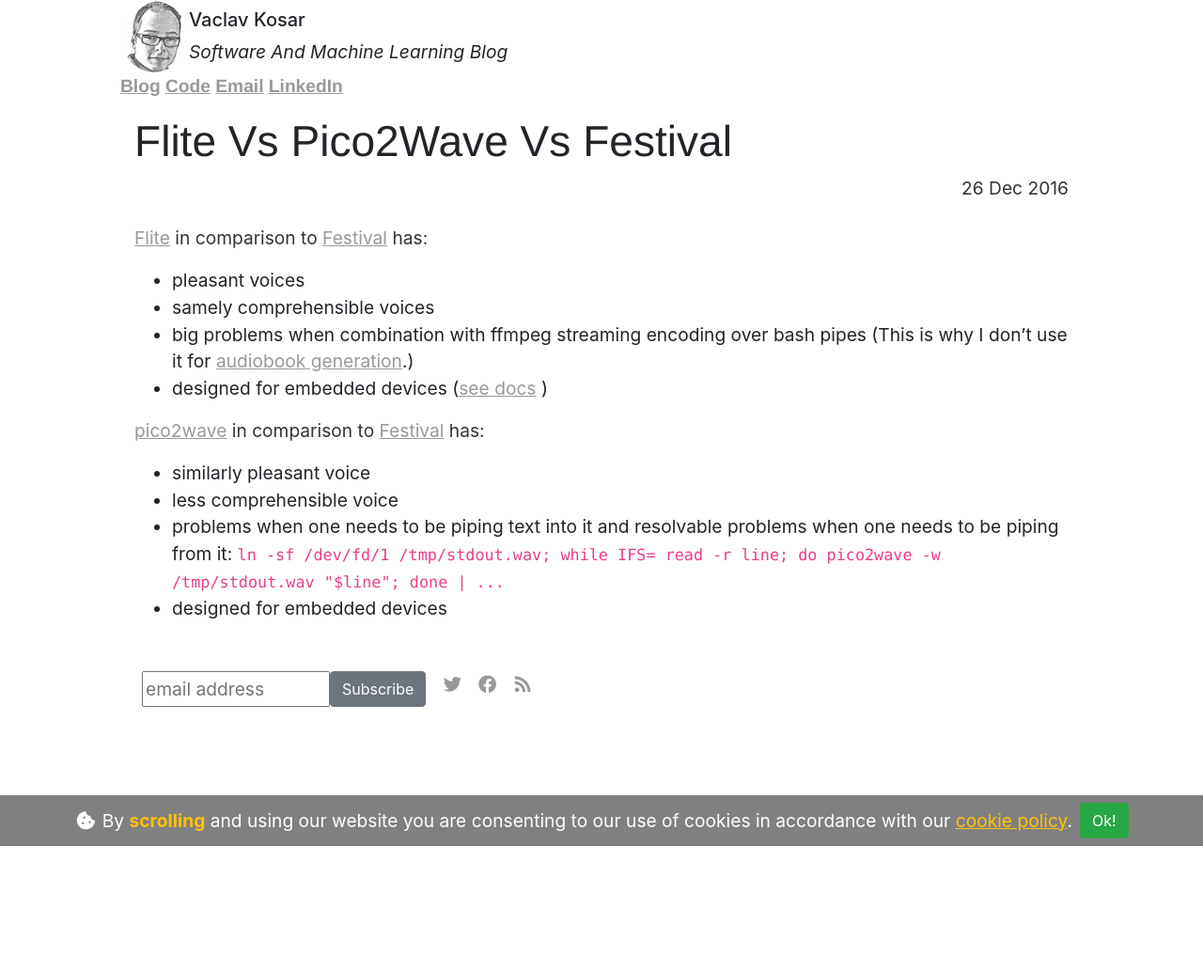
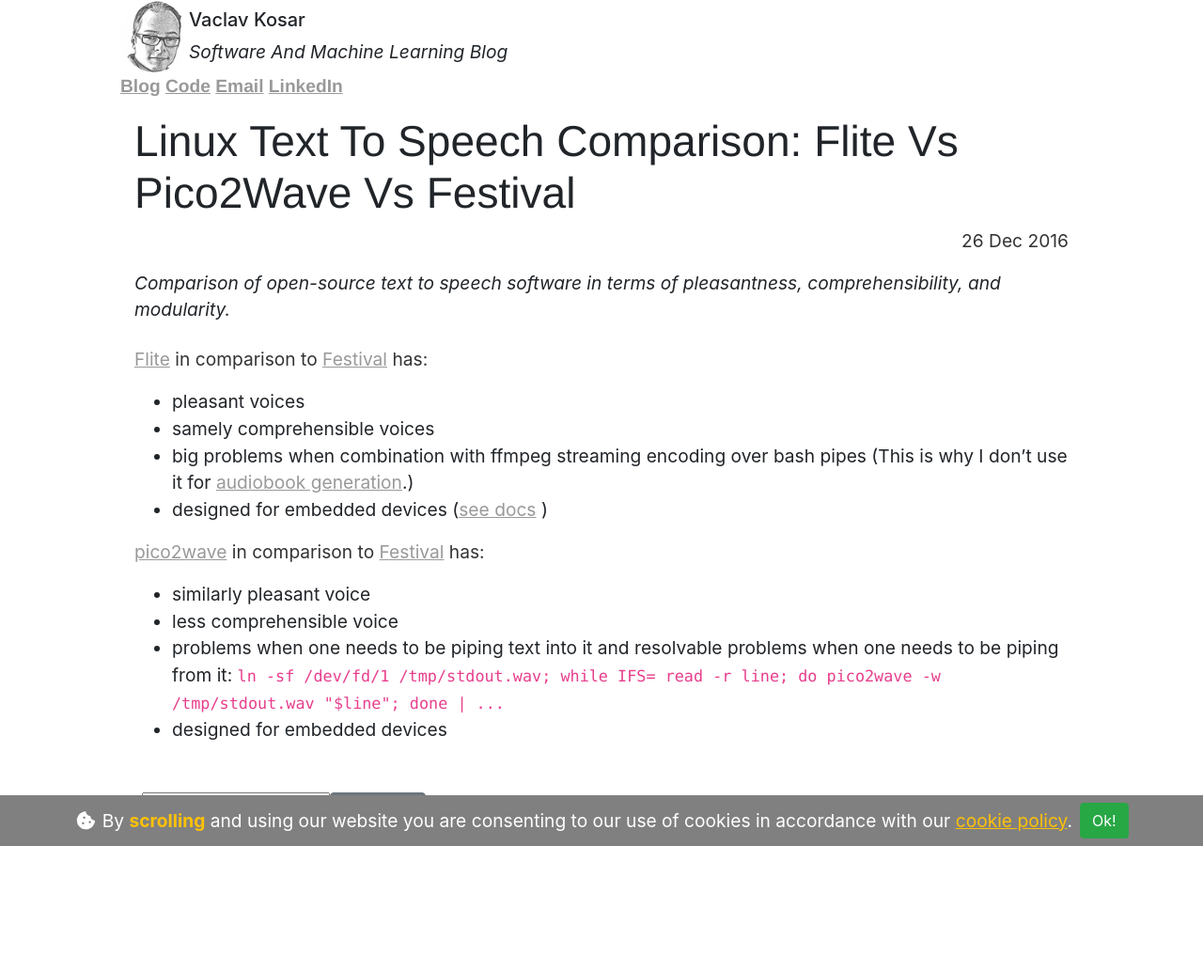
Before and after one commit to vackosar/vackosar.github.io, a Jekyll site: the page built from _posts/2016-12-26-Flite-Vs-Festival.md, in a window 1280 px wide. Shown: the whole page at 94% size. Built offline with Jekyll 4.4.1, drawn with Linux system fonts in a browser that asks for light colours; nearby versions of some CDN libraries; library files that are not in the unit come from our copies; comment, search, counter and statistics services are not loaded; before the commit the page ends 904 px from its top, so only the background shows below that.

Commit message:
add descriptions

```diff
--- a/_posts/2016-12-26-Flite-Vs-Festival.md
+++ b/_posts/2016-12-26-Flite-Vs-Festival.md
@@ -1,7 +1,8 @@
 ---
 layout: post
-title: "Flite Vs Pico2Wave Vs Festival"
+title: "Linux Text To Speech Comparison: Flite Vs Pico2Wave Vs Festival"
 date: 2016-12-26
+description: Comparison of open-source text to speech software in terms of pleasantness, comprehensibility, and modularity.
 ---
 
 [Flite](http://www.festvox.org/flite/) in comparison to [Festival](http://www.festvox.org/festival/) has:
```
Also changed, not shown: _posts/2017-02-26-15$-Ebay-USB-Microscope.md (+1 -1 lines), _posts/2017-07-15-Keras-Convolutional-Text-Punctuator-Presentation.md (+8 -0 lines), _posts/2017-12-25-Cheap-And-Tiny-Walking-Desk.md (+1 -2 lines), _drafts/2016-07-11-Audiobook-Generation.md (renamed from _posts/2016-07-11-Audiobook-Generation.md).
